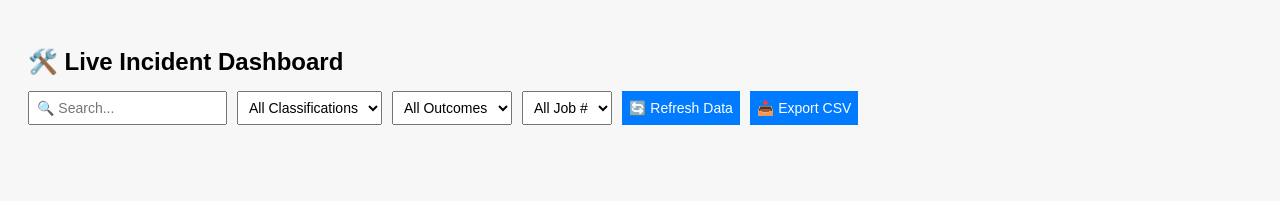
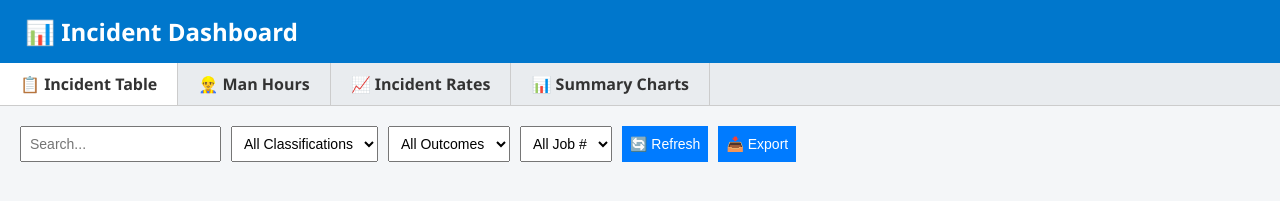
Before and after one commit to HammerOfDawnnn/incident-dashboard, a plain HTML site: page index.html in a window 1280 px wide. Drawn offline with nearby package versions, Linux system fonts and the light colour scheme; no server answers.

Commit message:
Update to aesthetic + dashboard tab

```diff
--- a/index.html
+++ b/index.html
@@ -1,58 +1,112 @@
 <!DOCTYPE html>
 <html>
 <head>
-  <meta name="viewport" content="width=device-width, initial-scale=1" />
-  <title>Live Incident Dashboard</title>
+  <meta charset="UTF-8" />
+  <meta name="viewport" content="width=device-width, initial-scale=1">
+  <title>Incident Dashboard</title>
   <script src="https://cdnjs.cloudflare.com/ajax/libs/PapaParse/5.4.1/papaparse.min.js"></script>
   <style>
-    body { font-family: Arial, sans-serif; padding: 20px; background: #f7f7f7; }
-    h2 { margin-bottom: 15px; }
-    .controls {
+    body {
+      margin: 0; font-family: "Segoe UI", sans-serif; background: #f4f6f8; color: #333;
+    }
+    header {
+      background: #0077cc; color: white; padding: 15px 25px; font-size: 1.5em;
+      font-weight: bold; box-shadow: 0 2px 4px rgba(0,0,0,0.1);
+    }
+    .tabs {
+      display: flex; background: #e9ecef; border-bottom: 1px solid #ccc;
+    }
+    .tab {
+      padding: 10px 20px; cursor: pointer; font-weight: bold;
+      border-right: 1px solid #ccc;
+    }
+    .tab.active {
+      background: white; border-bottom: none;
+    }
+    .tab-content {
+      display: none; padding: 20px;
+    }
+    .tab-content.active { display: block; }
+
+    .filters {
       display: flex; flex-wrap: wrap; gap: 10px; margin-bottom: 15px;
     }
     input, select, button {
-      padding: 7px; font-size: 14px;
+      padding: 8px; font-size: 14px;
     }
     button {
-      background-color: #007BFF; color: white; border: none; cursor: pointer;
+      background: #007BFF; color: white; border: none; cursor: pointer;
     }
-    button:hover { background-color: #0056b3; }
-    table { width: 100%; border-collapse: collapse; background: white; }
-    th, td { border: 1px solid #ccc; padding: 8px; text-align: left; }
-    th { background: #e0e0e0; position: sticky; top: 0; }
-    tr:hover { background-color: #f1f1f1; }
-    @media(max-width:600px) {
-      table, thead, tbody, th, td, tr { display: block; }
-      th, td { box-sizing: border-box; width: 100%; }
-      th { position: static; }
+    button:hover { background: #0056b3; }
+    table {
+      width: 100%; border-collapse: collapse; background: white;
+    }
+    th, td {
+      border: 1px solid #ddd; padding: 8px; text-align: left;
+    }
+    th {
+      background: #f0f0f0; position: sticky; top: 0;
+    }
+    tr:nth-child(even) { background: #f9f9f9; }
+
+    iframe {
+      border: none;
+      width: 100%;
+      height: 600px;
     }
   </style>
 </head>
 <body>
-<h2>🛠️ Live Incident Dashboard</h2>
 
-<div class="controls">
-  <input type="text" id="searchBox" placeholder="🔍 Search..." oninput="applyFilters()">
-  <select id="filterClassification" onchange="applyFilters()">
-    <option value="">All Classifications</option>
-  </select>
-  <select id="filterOutcome" onchange="applyFilters()">
-    <option value="">All Outcomes</option>
-  </select>
-  <select id="filterJob" onchange="applyFilters()">
-    <option value="">All Job #</option>
-  </select>
-  <button onclick="init()">🔄 Refresh Data</button>
-  <button onclick="exportCSV()">📥 Export CSV</button>
+<header>📊 Incident Dashboard</header>
+
+<div class="tabs">
+  <div class="tab active" onclick="showTab('tab1')">📋 Incident Table</div>
+  <div class="tab" onclick="showTab('tab2')">👷‍♂️ Man Hours</div>
+  <div class="tab" onclick="showTab('tab3')">📈 Incident Rates</div>
+  <div class="tab" onclick="showTab('tab4')">📊 Summary Charts</div>
 </div>
 
-<table id="dataTable">
-  <thead></thead>
-  <tbody></tbody>
-</table>
+<div class="tab-content active" id="tab1">
+  <div class="filters">
+    <input type="text" id="searchBox" placeholder="Search..." oninput="applyFilters()">
+    <select id="filterClassification" onchange="applyFilters()"><option value="">All Classifications</option></select>
+    <select id="filterOutcome" onchange="applyFilters()"><option value="">All Outcomes</option></select>
+    <select id="filterJob" onchange="applyFilters()"><option value="">All Job #</option></select>
+    <button onclick="init()">🔄 Refresh</button>
+    <button onclick="exportCSV()">📥 Export</button>
+  </div>
+
+  <table id="dataTable">
+    <thead></thead>
+    <tbody></tbody>
+  </table>
+</div>
+
+<div class="tab-content" id="tab2">
+  <h3>👷 Man Hours by Subcontractor</h3>
+  <p>Coming next...</p>
+</div>
+
+<div class="tab-content" id="tab3">
+  <h3>📈 Incident Rates (TRIR, LTIR)</h3>
+  <p>Coming next...</p>
+</div>
+
+<div class="tab-content" id="tab4">
+  <h3>📊 Executive Summary (Live from Google Sheets)</h3>
+  <iframe src="https://docs.google.com/spreadsheets/d/e/2PACX-1vQUvMV4tvUHnxdhRaAAmmdUpGIcNC4W4MAkbz1kOdXxtsE5813CGN-xiHyYdbmspRoRrWlCzeT6CIq2/pubhtml?gid=566656137&single=true"></iframe>
+</div>
 
 <script>
   let fullData = [], currentHeaders = [];
+
+  function showTab(id) {
+    document.querySelectorAll('.tab-content').forEach(tab => tab.classList.remove('active'));
+    document.querySelectorAll('.tab').forEach(t => t.classList.remove('active'));
+    document.getElementById(id).classList.add('active');
+    document.querySelector(`[onclick="showTab('${id}')"]`).classList.add('active');
+  }
 
   function init() {
     const url = 'https://docs.google.com/spreadsheets/d/e/2PACX-1vQUvMV4tvUHnxdhRaAAmmdUpGIcNC4W4MAkbz1kOdXxtsE5813CGN-xiHyYdbmspRoRrWlCzeT6CIq2/pub?gid=551524865&single=true&output=csv&nocache=' + Date.now();
@@ -72,9 +126,7 @@
     const cSel = document.getElementById('filterClassification');
     const oSel = document.getElementById('filterOutcome');
     const jSel = document.getElementById('filterJob');
-    [cSel,oSel,jSel].forEach(el=>{
-      while(el.options.length>1) el.remove(1);
-    });
+    [cSel,oSel,jSel].forEach(el=>{ while(el.options.length>1) el.remove(1); });
     const seen = {c:new Set(),o:new Set(),j:new Set()};
     fullData.forEach(r => {
       if(r['INCIDENT CLASSIFICATION']) seen.c.add(r['INCIDENT CLASSIFICATION']);
@@ -105,7 +157,6 @@
     const t = document.getElementById('dataTable');
     const th = t.querySelector('thead'), tb = t.querySelector('tbody');
     th.innerHTML = tb.innerHTML = '';
-
     const hRow = document.createElement('tr');
     currentHeaders.forEach(h=> {
       const cell=document.createElement('th');
@@ -113,7 +164,6 @@
       hRow.appendChild(cell);
     });
     th.appendChild(hRow);
-
     data.forEach(r => {
       const tr = document.createElement('tr');
       currentHeaders.forEach(h => {
@@ -122,25 +172,3 @@
         tr.appendChild(td);
       });
       tb.appendChild(tr);
-    });
-  }
-
-  function exportCSV() {
-    const rows = [['"'+currentHeaders.join('","')+'"']];
-    document.querySelectorAll('#dataTable tbody tr').forEach(tr=>{
-      if(tr.style.display==='none') return;
-      const vals = Array.from(tr.children).map(td=>'""'+td.textContent.replace(/"/g,'""')+'""');
-      rows.push([vals.join(',')]);
-    });
-    const blob = new Blob([rows.join('\n')], {type: 'text/csv'});
-    const a = document.createElement('a');
-    a.href = URL.createObjectURL(blob);
-    a.download = 'incident-data.csv';
-    a.click();
-  }
-
-  window.addEventListener('DOMContentLoaded', init);
-</script>
-
-</body>
-</html>
```
